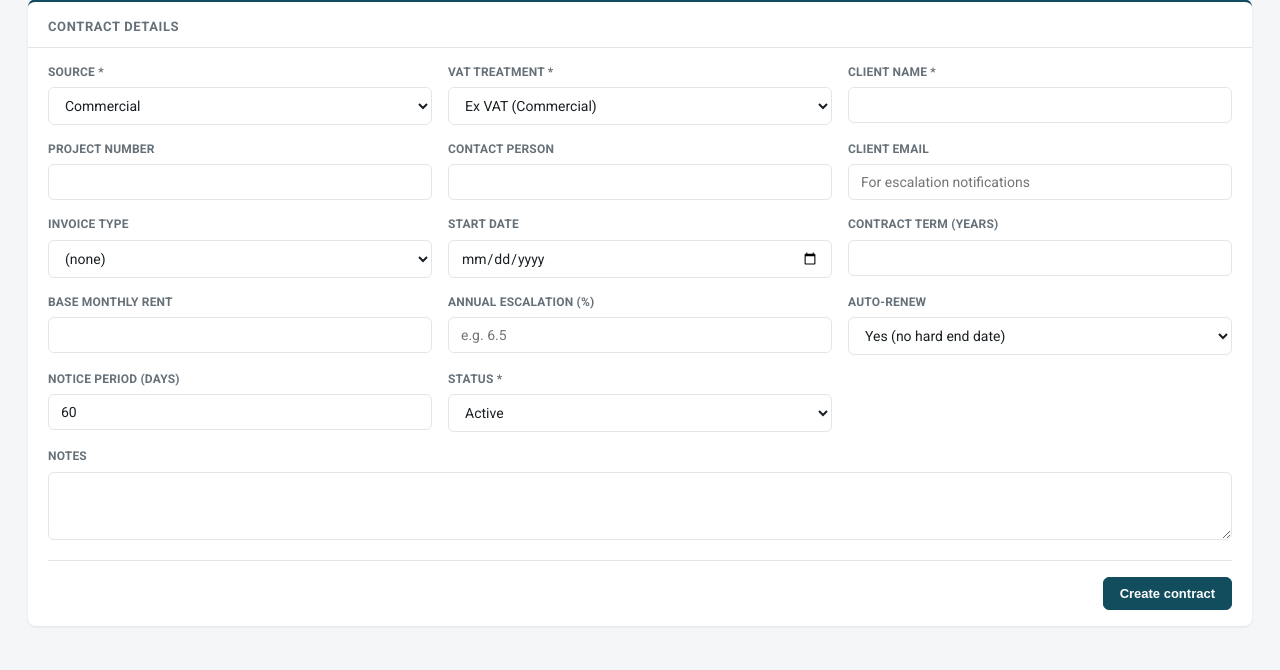
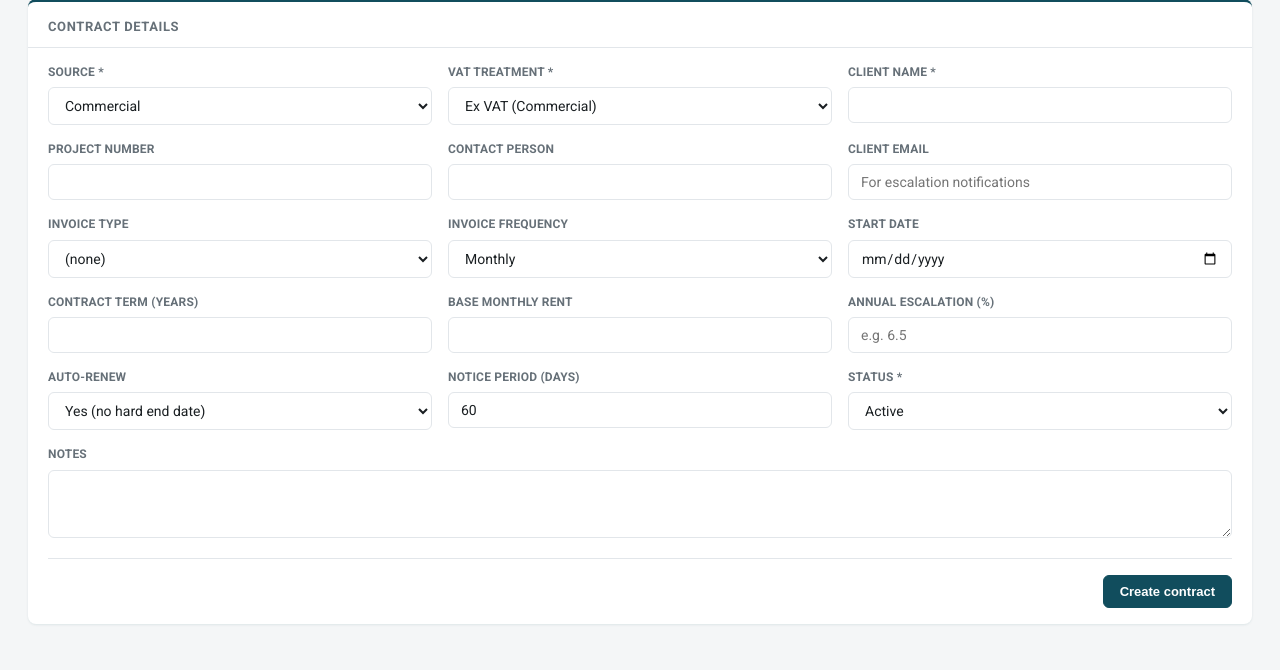
Before and after one commit to Ruang66/forest-financial-om-dashboard, a FastAPI app: page /contracts/new in a window 1280 px wide. Shown: the part 157-827 px from the top of the page. After the commit the page ends 784 px from the top, so only its background shows below. Run offline with FastAPI, Linux system fonts and the light colour scheme; the visitor is signed in with stand-in values (Sample User, id 1); some libraries are stand-ins or nearby versions.

Commit message:
Add invoice_frequency field (monthly/quarterly/annually) with monthly as default

```diff
--- a/app.py
+++ b/app.py
@@ -217,7 +217,7 @@ def contracts_new(request: Request):
 
 def _parse_contract_form(
     sheet_source, project_number, client_name, contact_person, client_email,
-    invoice_type, start_date, contract_term_years, base_monthly_rent,
+    invoice_type, invoice_frequency, start_date, contract_term_years, base_monthly_rent,
     escalation_pct, vat_treatment, auto_renew, notice_period_days, status, notes,
 ) -> dict:
     return {
@@ -227,6 +227,7 @@ def _parse_contract_form(
         "contact_person": contact_person or None,
         "client_email": client_email or None,
         "invoice_type": invoice_type or None,
+        "invoice_frequency": invoice_frequency or "monthly",
         "start_date": start_date or None,
         "contract_term_years": float(contract_term_years) if contract_term_years else None,
         "base_monthly_rent": float(base_monthly_rent) if base_monthly_rent else None,
@@ -247,6 +248,7 @@ def contracts_new_post(
     contact_person: str | None = Form(None),
     client_email: str | None = Form(None),
     invoice_type: str | None = Form(None),
+    invoice_frequency: str = Form("monthly"),
     start_date: str | None = Form(None),
     contract_term_years: str | None = Form(None),
     base_monthly_rent: str | None = Form(None),
@@ -259,7 +261,7 @@ def contracts_new_post(
 ):
     data = _parse_contract_form(
         sheet_source, project_number, client_name, contact_person, client_email,
-        invoice_type, start_date, contract_term_years, base_monthly_rent,
+        invoice_type, invoice_frequency, start_date, contract_term_years, base_monthly_rent,
         escalation_pct, vat_treatment, auto_renew, notice_period_days, status, notes,
     )
     new_id = db.insert_contract(data)
@@ -295,6 +297,7 @@ def contract_update(
     contact_person: str | None = Form(None),
     client_email: str | None = Form(None),
     invoice_type: str | None = Form(None),
+    invoice_frequency: str = Form("monthly"),
     start_date: str | None = Form(None),
     contract_term_years: str | None = Form(None),
     base_monthly_rent: str | None = Form(None),
@@ -307,7 +310,7 @@ def contract_update(
 ):
     data = _parse_contract_form(
         sheet_source, project_number, client_name, contact_person, client_email,
-        invoice_type, start_date, contract_term_years, base_monthly_rent,
+        invoice_type, invoice_frequency, start_date, contract_term_years, base_monthly_rent,
         escalation_pct, vat_treatment, auto_renew, notice_period_days, status, notes,
     )
     db.update_contract(contract_id, data)
--- a/db.py
+++ b/db.py
@@ -29,6 +29,8 @@ _SCHEMA = [
         contact_person       TEXT,
         client_email         TEXT,
         invoice_type         TEXT,
+        invoice_frequency    TEXT    NOT NULL DEFAULT 'monthly'
+                                     CHECK (invoice_frequency IN ('monthly','quarterly','annually')),
         start_date           TEXT,
         contract_term_years  REAL,
         base_monthly_rent    REAL,
@@ -99,6 +101,8 @@ def _migrate_legacy(cur) -> None:
         cur.execute("ALTER TABLE contracts ADD COLUMN auto_renew INTEGER NOT NULL DEFAULT 1")
     if "notice_period_days" not in cols:
         cur.execute("ALTER TABLE contracts ADD COLUMN notice_period_days INTEGER NOT NULL DEFAULT 60")
+    if "invoice_frequency" not in cols:
+        cur.execute("ALTER TABLE contracts ADD COLUMN invoice_frequency TEXT NOT NULL DEFAULT 'monthly'")
 
 
 def fetchall(sql: str, params: Iterable[Any] = ()) -> list:
@@ -124,8 +128,8 @@ def execute(sql: str, params: Iterable[Any] = ()) -> int:
 
 CONTRACT_COLS = [
     "sheet_source", "project_number", "client_name", "contact_person",
-    "client_email", "invoice_type", "start_date", "contract_term_years",
-    "base_monthly_rent", "escalation_pct", "vat_treatment",
+    "client_email", "invoice_type", "invoice_frequency", "start_date",
+    "contract_term_years", "base_monthly_rent", "escalation_pct", "vat_treatment",
     "auto_renew", "notice_period_days",
     "status", "notes",
 ]
--- a/templates/contract_form.html
+++ b/templates/contract_form.html
@@ -92,6 +92,14 @@
                         {% for t in ['Manually','Automatic','No Invoice'] %}
                         <option value="{{ t }}" {% if contract and contract.invoice_type == t %}selected{% endif %}>{{ t }}</option>
                         {% endfor %}
+                    </select>
+                </label>
+                <label>
+                    <span>Invoice Frequency</span>
+                    <select name="invoice_frequency">
+                        <option value="monthly" {% if not contract or contract.invoice_frequency == 'monthly' %}selected{% endif %}>Monthly</option>
+                        <option value="quarterly" {% if contract and contract.invoice_frequency == 'quarterly' %}selected{% endif %}>Quarterly</option>
+                        <option value="annually" {% if contract and contract.invoice_frequency == 'annually' %}selected{% endif %}>Annually</option>
                     </select>
                 </label>
                 <label>
--- a/templates/contracts_list.html
+++ b/templates/contracts_list.html
@@ -35,6 +35,7 @@
                     <th>Client</th>
                     <th>Source</th>
                     <th>Invoice Type</th>
+                    <th>Frequency</th>
                     <th>Start</th>
                     <th>Term</th>
                     <th class="num">Base Rent</th>
@@ -49,6 +50,7 @@
                     <td><a href="/contracts/{{ c.id }}">{{ c.client_name }}</a></td>
                     <td><span class="chip chip-{{ c.sheet_source }}">{{ c.sheet_source | capitalize }}</span></td>
                     <td>{{ c.invoice_type or '-' }}</td>
+                    <td>{{ c.invoice_frequency | capitalize }}</td>
                     <td>{{ c.start_date | fmt_date }}</td>
                     <td>{% if c.contract_term_years %}{{ '%g' | format(c.contract_term_years) }} yr{% else %}-{% endif %}</td>
                     <td class="num">{{ c.base_monthly_rent | zar }}</td>
```
